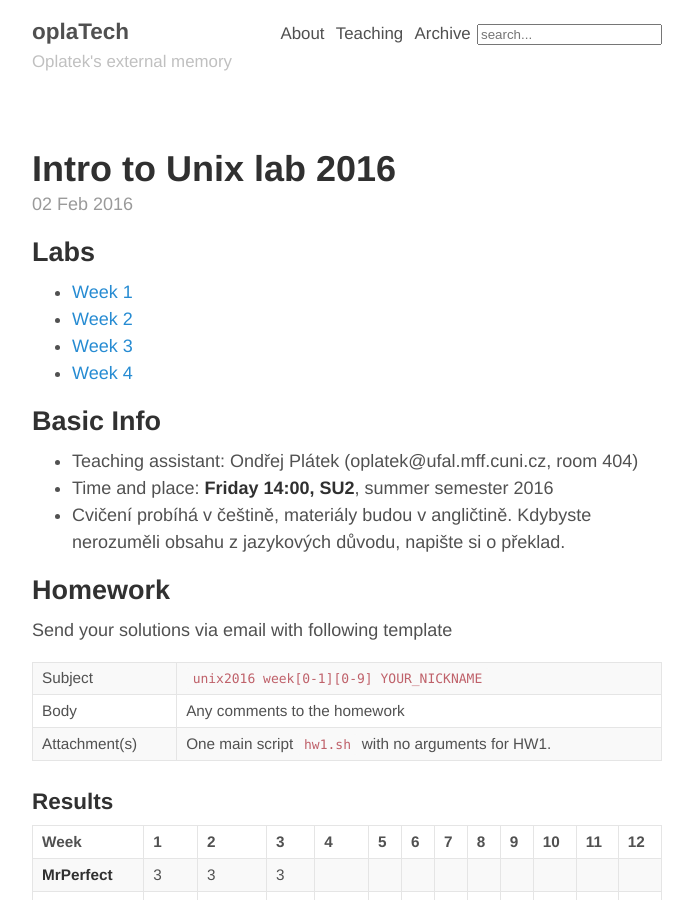
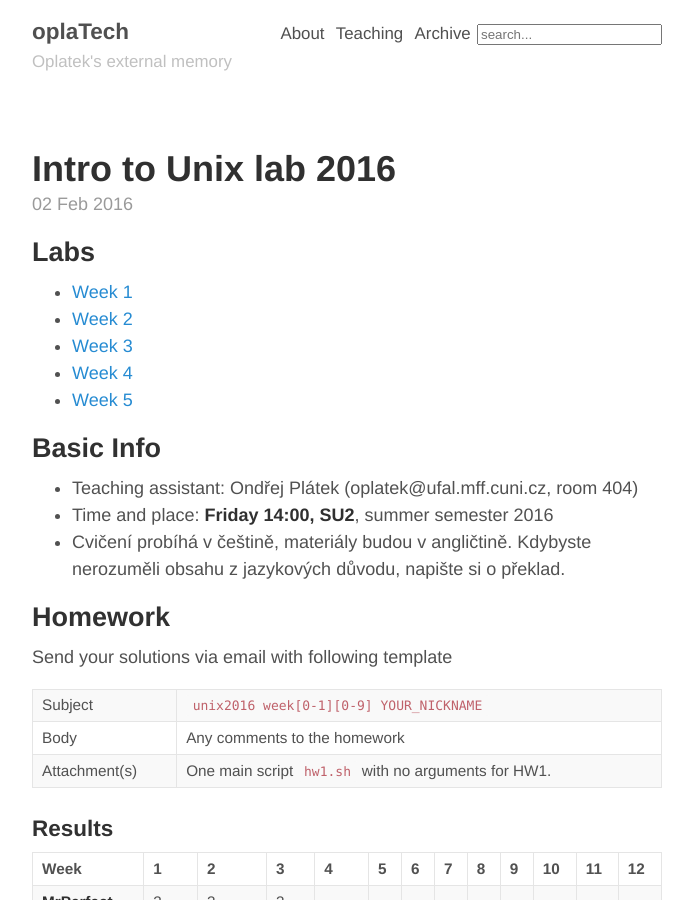
Before and after one commit to oplatek/oplatek.github.io, a Jekyll site: the page built from _posts/2016-02-02-labs-unix.md, in a window 1280 px wide and 900 px high. Shown: the whole window, without its empty margins (293-986 px from the left). Built offline with Jekyll 4.4.1, drawn with Linux system fonts in a browser that asks for light colours.

Commit message:
fix link to week 5

```diff
--- a/_posts/2016-02-02-labs-unix.md
+++ b/_posts/2016-02-02-labs-unix.md
@@ -11,6 +11,7 @@ Labs
 - [Week 2](/2016/02/29/unix-week-2/)
 - [Week 3](/2016/03/11/unix-week-3/)
 - [Week 4](/2016/03/18/unix-week-4/)
+- [Week 5](/2016/03/25/unix-week-5/)
 
 Basic Info
 ----------
```
